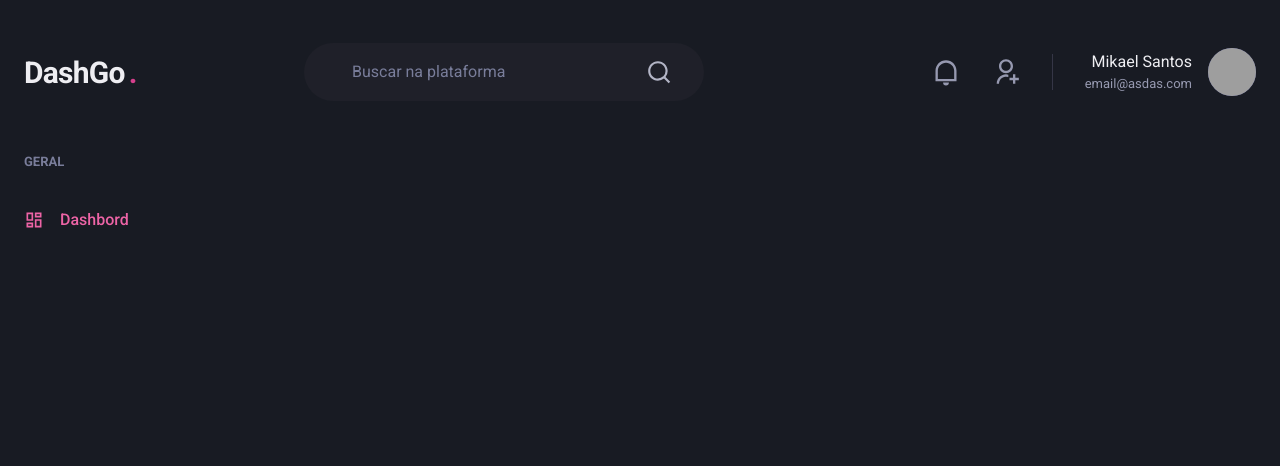
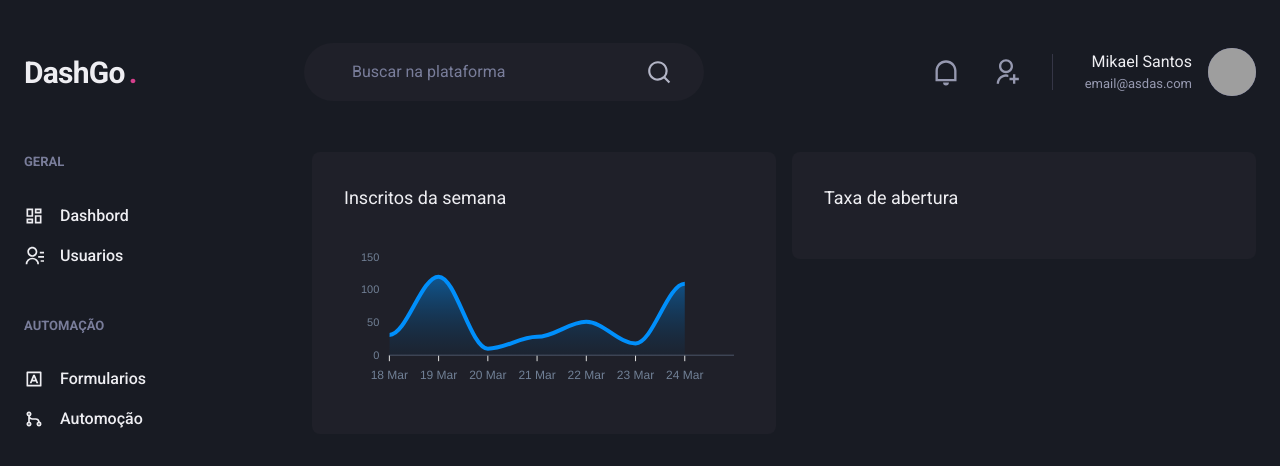
Before and after one commit to MikaelSantos1/dashgo, a Next.js app: page /dashboard in a window 1280 px wide. Shown: the top 466 px of the page. Built offline with nearby package versions, Linux system fonts and the light colour scheme; grey boxes are pictures that could not be loaded.

Commit message:
finished sidebar

```diff
--- a/package.json
+++ b/package.json
@@ -13,9 +13,11 @@
     "@chakra-ui/react": "^1.8.7",
     "@emotion/react": "^11.8.2",
     "@emotion/styled": "^11.8.1",
+    "apexcharts": "^3.35.0",
     "framer-motion": "^6.2.8",
     "next": "12.1.4",
     "react": "18.0.0",
+    "react-apexcharts": "^1.4.0",
     "react-dom": "18.0.0",
     "react-icons": "^4.3.1"
   },
--- a/src/components/Sidebar.tsx
+++ b/src/components/Sidebar.tsx
@@ -1,5 +1,5 @@
 import { Box, Stack,Text,Link,Icon } from "@chakra-ui/react";
-import { RiDashboardLine } from "react-icons/ri";
+import { RiContactsLine, RiDashboardLine, RiGitMergeLine, RiInputMethodLine } from "react-icons/ri";
 
 export function Sidebar(){
     return(
@@ -9,10 +9,34 @@ export function Sidebar(){
                 <Box >
                     <Text fontWeight='bold' color="gray.400" fontSize='small'>GERAL</Text>
                     <Stack spacing="4" mt="8" align='stretch'>
-                        <Link display='flex' alignItems="center" color="pink.400" py="1">
+
+
+                        <Link display='flex' alignItems="center" >
                         <Icon as={RiDashboardLine} fontSize="20"/>
                         <Text ml="4" fontWeight='medium'>Dashbord</Text>
                         </Link>
+
+                        <Link display='flex' alignItems="center" >
+                        <Icon as={RiContactsLine} fontSize="20"/>
+                        <Text ml="4" fontWeight='medium'>Usuarios</Text>
+                        </Link>
+                    </Stack>
+                </Box>
+
+                <Box >
+                    <Text fontWeight='bold' color="gray.400" fontSize='small'>AUTOMAÇÃO</Text>
+                    <Stack spacing="4" mt="8" align='stretch'>
+                        <Link display='flex' alignItems="center" >
+                        <Icon as={RiInputMethodLine} fontSize="20"/>
+                        <Text ml="4" fontWeight='medium'>Formularios</Text>
+                        </Link>
+
+                        <Link display='flex' alignItems="center" >
+                        <Icon as={RiGitMergeLine} fontSize="20"/>
+                        <Text ml="4" fontWeight='medium'>Automoção</Text>
+                        </Link>
+
+
                     </Stack>
                 </Box>
            </Stack>
--- a/src/pages/dashboard.tsx
+++ b/src/pages/dashboard.tsx
@@ -1,7 +1,65 @@
-import { Flex } from "@chakra-ui/react";
+import { Box, Flex, SimpleGrid, Text,theme } from "@chakra-ui/react";
 import { Header } from "../components/Header";
+import dynamic from "next/dynamic";
 import { Sidebar } from "../components/Sidebar";
 
+const Chart = dynamic(()=>import ('react-apexcharts'),{
+  ssr:false,
+})
+const options={
+  chart:{
+    toolbar:{
+      show:false,
+
+    },
+    zoom:{
+      enabled:false,
+    },
+    foreColor:theme.colors.gray[500],
+  },
+  grid:{
+    show:false
+  },
+  dataLabels:{
+    enabled:false
+  },
+  tooltip:{
+    enabled:false
+  },
+  xaxis:{
+    type:'datetime',
+    axisBorder:{
+      color:theme.colors.gray[600]
+    },
+    axisThicks:{
+      color:theme.colors.gray[600]
+    },
+    categories:[
+      '2021-03-18T00:00:00.000Z',
+      '2021-03-19T00:00:00.000Z',
+      '2021-03-20T00:00:00.000Z',
+      '2021-03-21T00:00:00.000Z',
+      '2021-03-22T00:00:00.000Z',
+      '2021-03-23T00:00:00.000Z',
+      '2021-03-24T00:00:00.000Z',
+      '2021-03-25T00:00:00.000Z',
+    ],
+
+  },
+  fill:{
+    opacity:0.3,
+    type:'gradient',
+    gradient:{
+      shade:'dark',
+      opacityFrom:0.7,
+      opacityTo:0.3,
+
+    }
+  }
+};
+const series=[
+  {name:'series1',data:[31,120,10,28,51,18,109]}
+]
 export default function Dashboard() {
   return (
     <Flex direction='column' h="100vh">
@@ -10,6 +68,30 @@ export default function Dashboard() {
       <Flex w="100%" my="6" maxWidth={1480} mx="auto" px="6">
 
       <Sidebar/>
+      <SimpleGrid
+      flex="1"
+      gap="4"
+      minChildWidth="320px"
+      alignItems="flex-start">
+     <Box
+     p="8"
+     bg="gray.800"
+     borderRadius={8}
+
+     >
+       <Text fontSize='lg' mb="4">Inscritos da semana</Text>
+       <Chart options={options} series={series} type="area" height={160}/>
+     </Box>
+
+     <Box
+     p="8"
+     bg="gray.800"
+     borderRadius={8}
+
+     >
+       <Text fontSize='lg' mb="4">Taxa de abertura</Text>
+     </Box>
+      </SimpleGrid>
       </Flex>
 
     </Flex>
```
Also changed, not shown: 1 other file (tests, documents, lock files or other folders).
